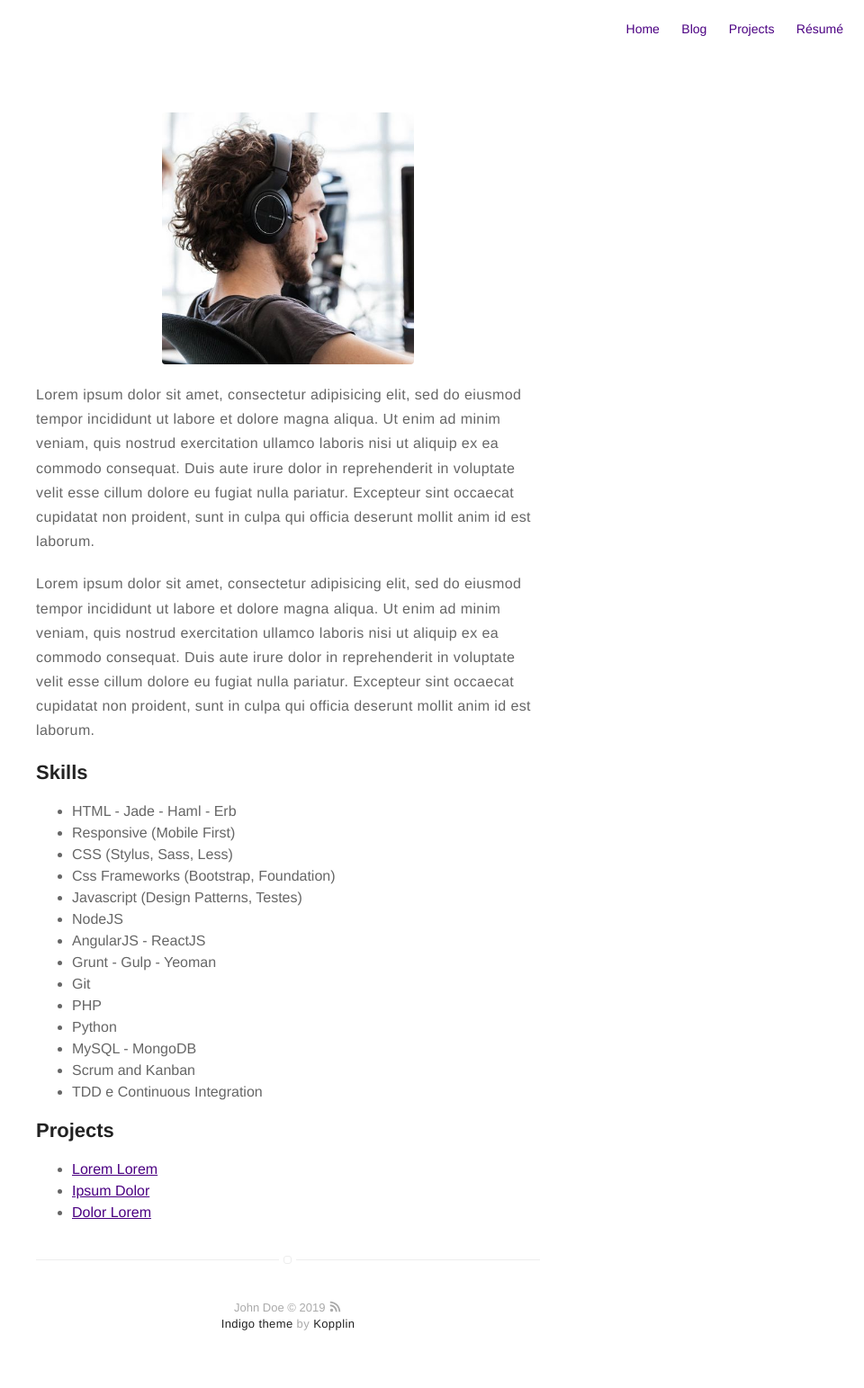
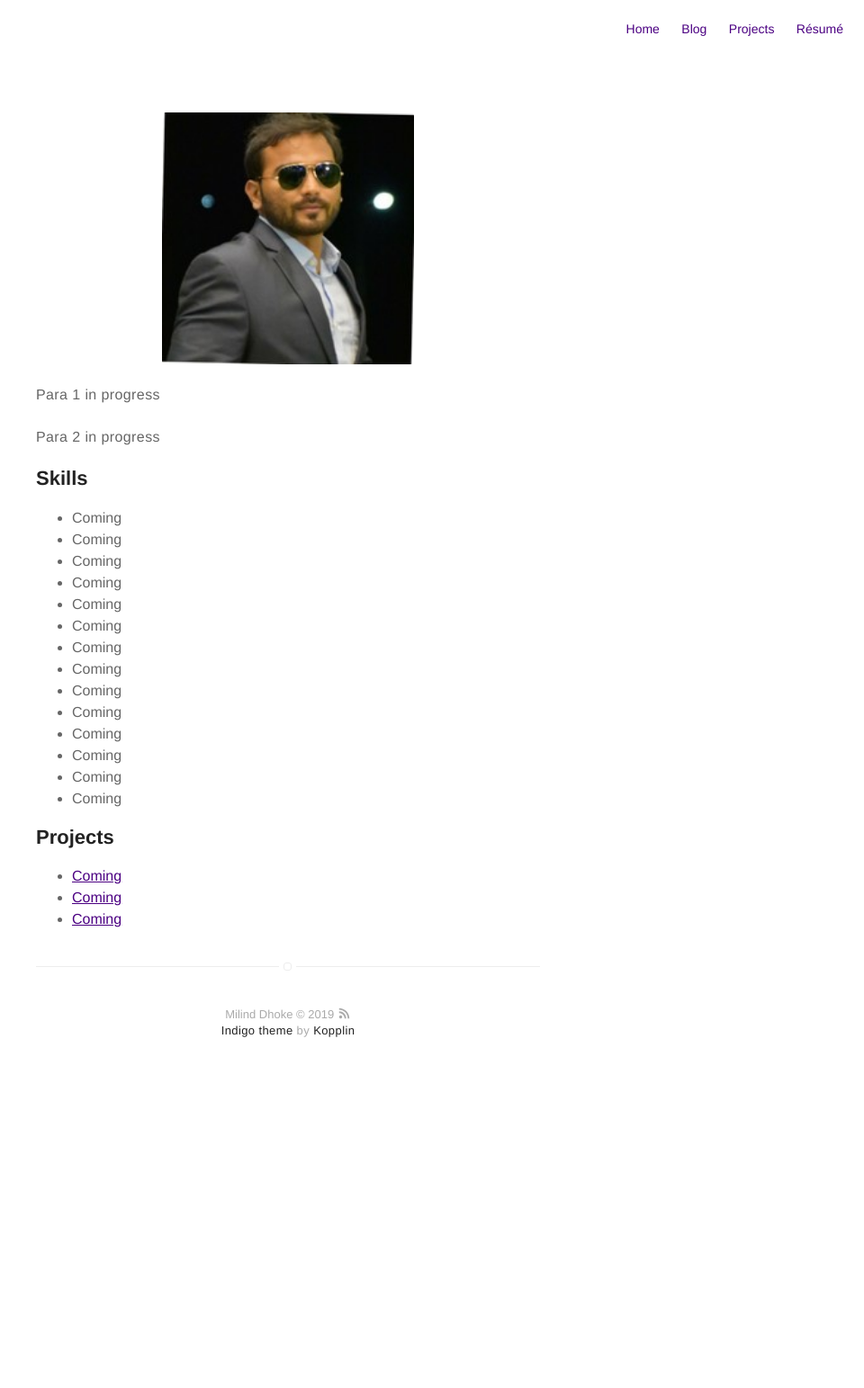
Before and after one commit to dmilind/dmilind.github.io, a Jekyll site: the page built from about.md, in a window 1280 px wide. Shown: the whole page at 90% size, without its empty margins (320-1280 px from the left). Built offline with Jekyll 4.4.1, drawn with Linux system fonts in a browser that asks for light colours; after the commit the page ends 1217 px from its top, so only the background shows below that.

Commit message:
making personlized

```diff
--- a/404.html
+++ b/404.html
@@ -4,7 +4,7 @@ permalink: /404.html
 ---
 
 <section class="lost-container">
-  <h1>Uh oh!</h1>
+  <h1>Wrong Way!</h1>
   <div class="link">
     <img class="selfie" alt="{{ site.name }}" src="{{ site.url }}/assets/images/error.gif" />
   </div>
--- a/_config.yml
+++ b/_config.yml
@@ -1,6 +1,6 @@
 # main text of home
-name: John Doe
-bio: A Man who travels the world eating noodles
+name: Milind Dhoke
+bio: Happy :) face Engineer by profession, active member of human being community
 
 # twitter summary info
 description: A blog about technology and stuff related
@@ -16,7 +16,7 @@ resume: true
 resume-external: true
 resume-url: https://google.com/?q=my+resume
 
-url: https://koppl.in/indigo
+url: https://dmilind.github.io/
 # your url: http://USERNAME.github.io
 
 permalink: /:title/
@@ -35,14 +35,14 @@ disqus:
 
 # if you don't have any of social below, comment the line
 facebook: myfacebook
-twitter: mytwitter
+#twitter: mytwitter
 # google: mygoogle
 # instagram: myinstagram
 # pinterest: mypinterest
 # linkedin: mylinkedin
 # youtube: myyoutube
 # spotify: myspotify
-github: mygithub
+github: dmilind
 # gitlab: mygitlab
 # lastfm: mylastfm
 # stackoverflow: 7044681/mystackoverflow
@@ -51,7 +51,7 @@ github: mygithub
 medium: medium
 # vimeo: myvimeo
 # lanyrd: mylanyrd
-email: myemail@gmail.com
+email: milinddhoke.in@gmail.com
 
 authors:
     johndoe:
--- a/about.md
+++ b/about.md
@@ -4,43 +4,33 @@ layout: page
 ---
 ![Profile Image]({{ site.url }}/{{ site.picture }})
 
-<p>Lorem ipsum dolor sit amet, consectetur adipisicing elit, sed do eiusmod
-tempor incididunt ut labore et dolore magna aliqua. Ut enim ad minim veniam,
-quis nostrud exercitation ullamco laboris nisi ut aliquip ex ea commodo
-consequat. Duis aute irure dolor in reprehenderit in voluptate velit esse
-cillum dolore eu fugiat nulla pariatur. Excepteur sint occaecat cupidatat non
-proident, sunt in culpa qui officia deserunt mollit anim id est laborum.</p>
+<p> Para 1 in progress </p>
 
-<p>Lorem ipsum dolor sit amet, consectetur adipisicing elit, sed do eiusmod
-tempor incididunt ut labore et dolore magna aliqua. Ut enim ad minim veniam,
-quis nostrud exercitation ullamco laboris nisi ut aliquip ex ea commodo
-consequat. Duis aute irure dolor in reprehenderit in voluptate velit esse
-cillum dolore eu fugiat nulla pariatur. Excepteur sint occaecat cupidatat non
-proident, sunt in culpa qui officia deserunt mollit anim id est laborum.</p>
+<p> Para 2 in progress </p>
 
 <h2>Skills</h2>
 
 <ul class="skill-list">
-	<li>HTML - Jade - Haml - Erb</li>
-	<li>Responsive (Mobile First)</li>
-	<li>CSS (Stylus, Sass, Less)</li>
-	<li>Css Frameworks (Bootstrap, Foundation)</li>
-	<li>Javascript (Design Patterns, Testes)</li>
-	<li>NodeJS</li>
-	<li>AngularJS - ReactJS</li>
-	<li>Grunt - Gulp - Yeoman</li>
-	<li>Git</li>
-	<li>PHP</li>
-	<li>Python</li>
-	<li>MySQL - MongoDB</li>
-	<li>Scrum and Kanban</li>
-	<li>TDD e Continuous Integration</li>
+	<li> Coming </li>
+	<li> Coming </li>
+	<li> Coming </li>
+	<li> Coming </li>
+	<li> Coming </li>
+	<li> Coming </li>
+	<li> Coming </li>
+	<li> Coming </li>
+	<li> Coming </li>
+	<li> Coming </li>
+	<li> Coming </li>
+	<li> Coming </li>
+	<li> Coming </li>
+	<li> Coming </li>
 </ul>
 
 <h2>Projects</h2>
 
 <ul>
-	<li><a href="https://github.com/">Lorem Lorem</a></li>
-	<li><a href="https://github.com/">Ipsum Dolor</a></li>
-	<li><a href="https://github.com/">Dolor Lorem</a></li>
+	<li><a href="https://github.com/"> Coming </a></li>
+	<li><a href="https://github.com/"> Coming </a></li>
+	<li><a href="https://github.com/"> Coming </a></li>
 </ul>
```
Also changed, not shown: README.md (deleted), assets/images/profile.jpg.
